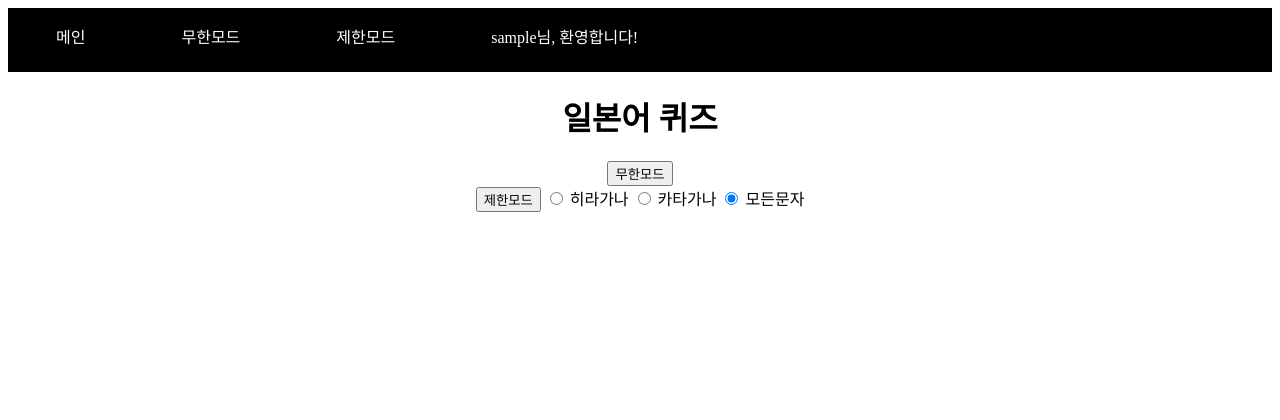
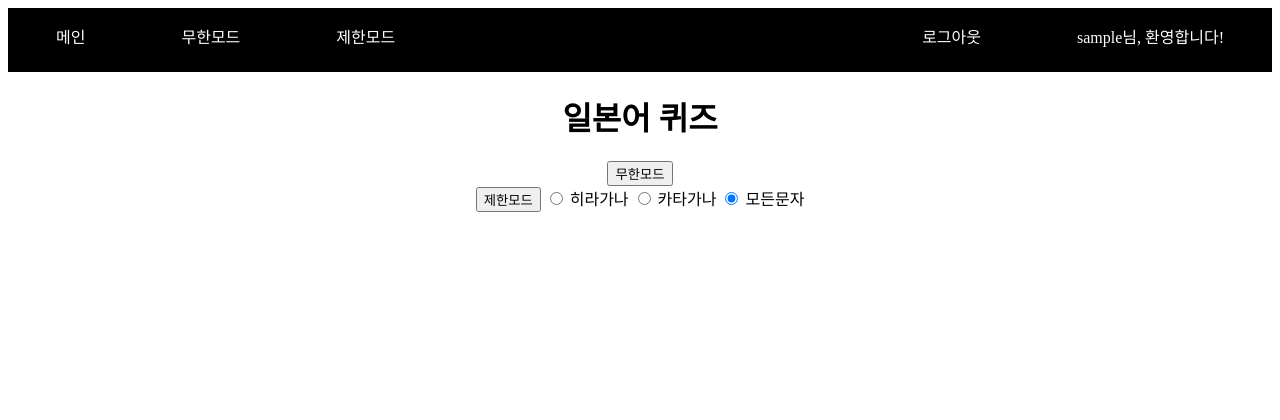
Before and after one commit to br-kim/japanese_quiz, a FastAPI app: page / in a window 1280 px wide. Shown: the top 420 px of the page. Run offline with FastAPI, Linux system fonts and the light colour scheme; the visitor is signed in with stand-in values (Sample User, id 1).

Commit message:
로그아웃 메뉴 추가 및 레이아웃 변경

```diff
--- a/app/static/css/main.css
+++ b/app/static/css/main.css
@@ -17,6 +17,13 @@
 
 .nav-menu{
     float:left;
+    margin: 1em 3em;
+    display: block;
+    text-decoration: none;
+    color: white;
+}
+.nav-menu-right{
+    float:right;
     margin: 1em 3em;
     display: block;
     text-decoration: none;
--- a/app/templates/nav.html
+++ b/app/templates/nav.html
@@ -2,8 +2,9 @@
 <a class="nav-menu" href="/quiz">무한모드</a>
 <a class="nav-menu" href="/newquiz">제한모드</a>
 {% if not request.session.get('user_email') %}
-<a class="nav-menu" href="/login">로그인</a>
+<a class="nav-menu-right" href="/login">로그인</a>
 {% else %}
-<a class="nav-menu" href="/scoreboard">
+<a class="nav-menu-right" href="/scoreboard">
     {{request.session.get('user_name')}}님, 환영합니다!</a>
+<a class="nav-menu-right" href="/logout">로그아웃</a>
 {% endif %}
```
